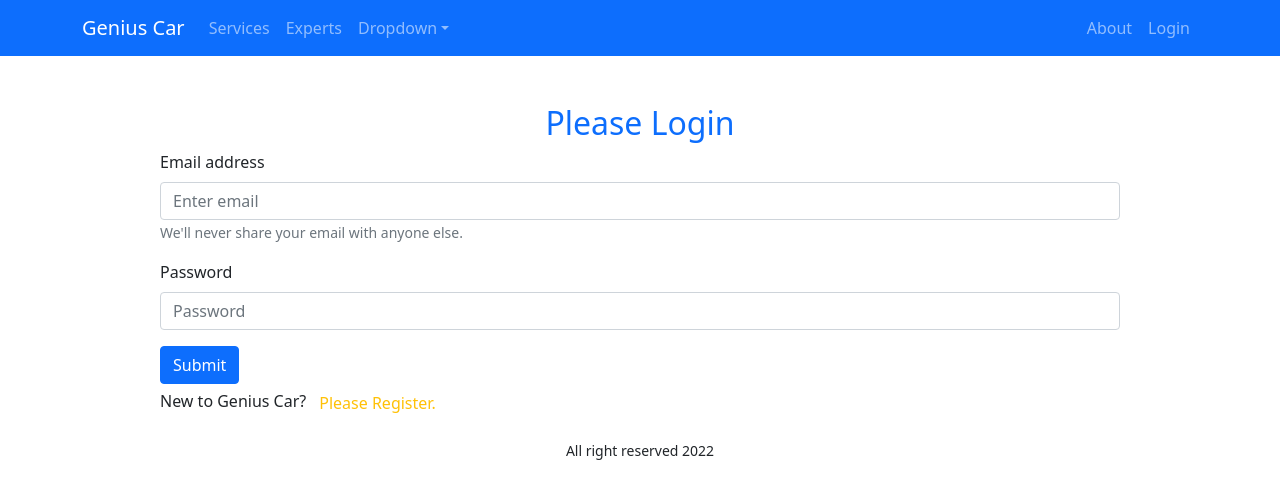
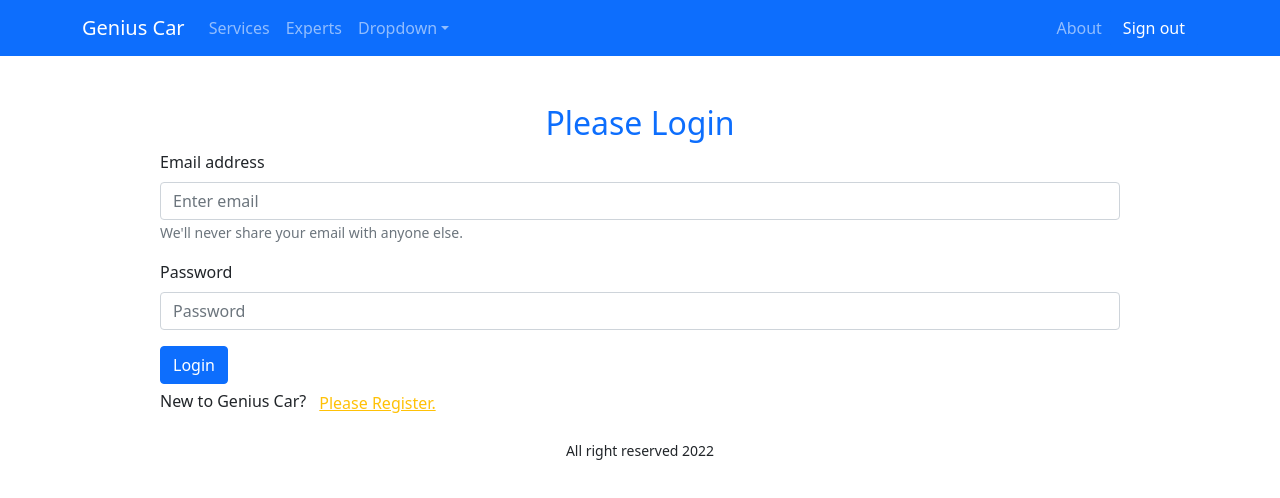
Before and after one commit to SalehAhmed19/genius-car, a React (Create React App) app: page /login in a window 1280 px wide. Shown: the top 498 px of the page. Built offline with nearby package versions, Linux system fonts and the light colour scheme; no server answers; sample sign-in values are in the browser's storage.

Commit message:
protected route added

```diff
--- a/package.json
+++ b/package.json
@@ -11,6 +11,7 @@
     "react": "^18.0.0",
     "react-bootstrap": "^2.2.3",
     "react-dom": "^18.0.0",
+    "react-firebase-hooks": "^5.0.3",
     "react-router-dom": "^6.3.0",
     "react-scripts": "5.0.1",
     "web-vitals": "^2.1.4"
--- a/src/App.js
+++ b/src/App.js
@@ -1,8 +1,10 @@
 import { Route, Routes } from "react-router-dom";
 import "./App.css";
 import About from "./Pages/About/About";
+import CheckOut from "./Pages/CheckOut/CheckOut/CheckOut";
 import Home from "./Pages/Home/Home/Home";
 import Login from "./Pages/Login/Login/Login";
+import RequiredAuth from "./Pages/Login/RequiredAuth/RequiredAuth";
 import SignUp from "./Pages/Login/SignUp/SignUp";
 import ServiceDetail from "./Pages/ServiceDetail/ServiceDetail";
 import Footer from "./Shared/Footer/Footer";
@@ -20,6 +22,14 @@ function App() {
         <Route path="/about" element={<About />} />
         <Route path="/login" element={<Login />} />
         <Route path="/signup" element={<SignUp />} />
+        <Route
+          path="/checkout"
+          element={
+            <RequiredAuth>
+              <CheckOut />
+            </RequiredAuth>
+          }
+        ></Route>
         <Route path="*" element={<NotFound />}></Route>
       </Routes>
       <Footer />
--- /dev/null
+++ b/src/Pages/CheckOut/CheckOut/CheckOut.jsx
@@ -0,0 +1,11 @@
+import React from "react";
+
+const CheckOut = () => {
+  return (
+    <div>
+      <h2>Please Check out your Booking</h2>
+    </div>
+  );
+};
+
+export default CheckOut;
--- a/src/Pages/Login/Login/Login.jsx
+++ b/src/Pages/Login/Login/Login.jsx
@@ -1,8 +1,14 @@
 import React, { useRef } from "react";
 import { Button, Form } from "react-bootstrap";
-import { useNavigate } from "react-router-dom";
+import { useSignInWithEmailAndPassword } from "react-firebase-hooks/auth";
+import { useLocation, useNavigate } from "react-router-dom";
+import auth from "../../../firebase.init";
 
 const Login = () => {
+  const location = useLocation();
+  const from = location.state?.from?.pathname || "/";
+  const [signInWithEmilAndPassword, user, loading, error] =
+    useSignInWithEmailAndPassword(auth);
   const emailRef = useRef("");
   const passwordRef = useRef("");
   const navigate = useNavigate();
@@ -10,8 +16,11 @@ const Login = () => {
     e.preventDefault();
     const email = emailRef.current.value;
     const password = passwordRef.current.value;
-    console.log(email, password);
+    signInWithEmilAndPassword(email, password);
   };
+  if (user) {
+    navigate(from, { replace: true });
+  }
   const navigateToSignUp = (e) => {
     navigate("/signup");
   };
@@ -42,12 +51,12 @@ const Login = () => {
           />
         </Form.Group>
         <Button variant="primary" type="submit">
-          Submit
+          Login
         </Button>
       </Form>
       <p>
         New to Genius Car?
-        <span className="text-warning btn" onClick={navigateToSignUp}>
+        <span className="text-warning btn btn-link" onClick={navigateToSignUp}>
           Please Register.
         </span>
       </p>
--- /dev/null
+++ b/src/Pages/Login/RequiredAuth/RequiredAuth.jsx
@@ -0,0 +1,15 @@
+import React from "react";
+import { useAuthState } from "react-firebase-hooks/auth";
+import { Navigate, useLocation } from "react-router-dom";
+import auth from "../../../firebase.init";
+
+const RequiredAuth = ({ children }) => {
+  const [user] = useAuthState(auth);
+  const location = useLocation();
+  if (!user) {
+    return <Navigate to="/login" state={{ from: location }} replace></Navigate>;
+  }
+  return children;
+};
+
+export default RequiredAuth;
--- a/src/Pages/Login/SignUp/SignUp.jsx
+++ b/src/Pages/Login/SignUp/SignUp.jsx
@@ -1,8 +1,12 @@
 import React, { useRef } from "react";
 import { Button, Form } from "react-bootstrap";
 import { useNavigate } from "react-router-dom";
+import auth from "../../../firebase.init";
+import { useCreateUserWithEmailAndPassword } from "react-firebase-hooks/auth";
 
 const SignUp = () => {
+  const [createUserWithEmailAndPassword, user, loading, error] =
+    useCreateUserWithEmailAndPassword(auth);
   const nameRef = useRef("");
   const emailRef = useRef("");
   const passwordRef = useRef("");
@@ -12,8 +16,11 @@ const SignUp = () => {
     const name = nameRef.current.value;
     const email = emailRef.current.value;
     const password = passwordRef.current.value;
-    console.log(name, email, password);
+    createUserWithEmailAndPassword(email, password);
   };
+  if (user) {
+    navigate("/home");
+  }
   const navigateToSignUp = (e) => {
     navigate("/login");
   };
@@ -52,12 +59,12 @@ const SignUp = () => {
           />
         </Form.Group>
         <Button variant="primary" type="submit">
-          Submit
+          Sign Up
         </Button>
       </Form>
       <p>
         Already have an account?
-        <span className="text-warning btn" onClick={navigateToSignUp}>
+        <span className="text-warning btn btn-link" onClick={navigateToSignUp}>
           Please Login.
         </span>
       </p>
--- a/src/Pages/ServiceDetail/ServiceDetail.jsx
+++ b/src/Pages/ServiceDetail/ServiceDetail.jsx
@@ -1,11 +1,16 @@
 import React from "react";
-import { useParams } from "react-router-dom";
+import { Link, useParams } from "react-router-dom";
 
 const ServiceDetail = () => {
   const { serviceId } = useParams();
   return (
     <div>
       <h2>Welcome to Detail: {serviceId}</h2>
+      <div className="text-center">
+        <Link to="/checkout">
+          <button className="btn btn-primary">Proceed Checkout</button>
+        </Link>
+      </div>
     </div>
   );
 };
--- a/src/Shared/Header/Header.jsx
+++ b/src/Shared/Header/Header.jsx
@@ -1,9 +1,16 @@
+import { signOut } from "firebase/auth";
 import React from "react";
 import { Container, Nav, Navbar, NavDropdown } from "react-bootstrap";
+import { useAuthState } from "react-firebase-hooks/auth";
 import { Link } from "react-router-dom";
+import auth from "../../firebase.init";
 import "./Header.css";
 
 const Header = () => {
+  const [user] = useAuthState(auth);
+  const handleSignOut = () => {
+    signOut(auth);
+  };
   return (
     <>
       <Navbar
@@ -40,9 +47,15 @@ const Header = () => {
               <Nav.Link as={Link} to="/about">
                 About
               </Nav.Link>
-              <Nav.Link as={Link} to="/login">
-                Login
-              </Nav.Link>
+              {user ? (
+                <button onClick={handleSignOut} className="btn btn-primary">
+                  Sign out
+                </button>
+              ) : (
+                <Nav.Link as={Link} to="/login">
+                  Login
+                </Nav.Link>
+              )}
             </Nav>
           </Navbar.Collapse>
         </Container>
```
Also changed, not shown: 1 other file (tests, documents, lock files or other folders).
